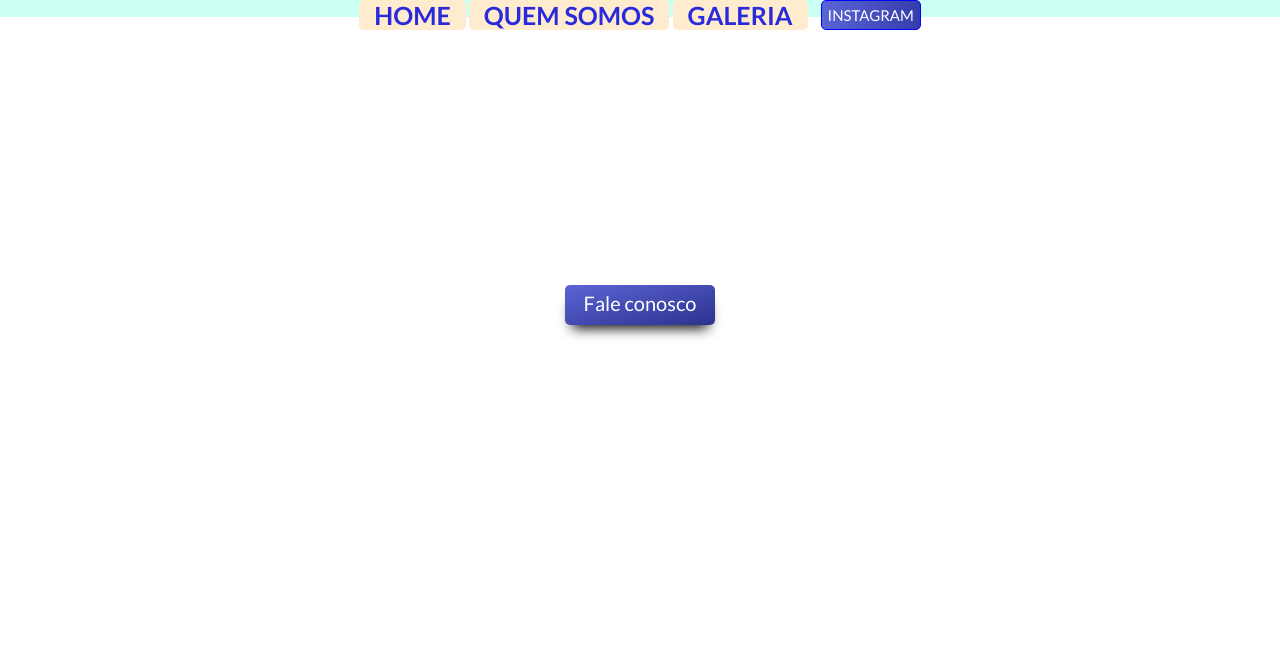
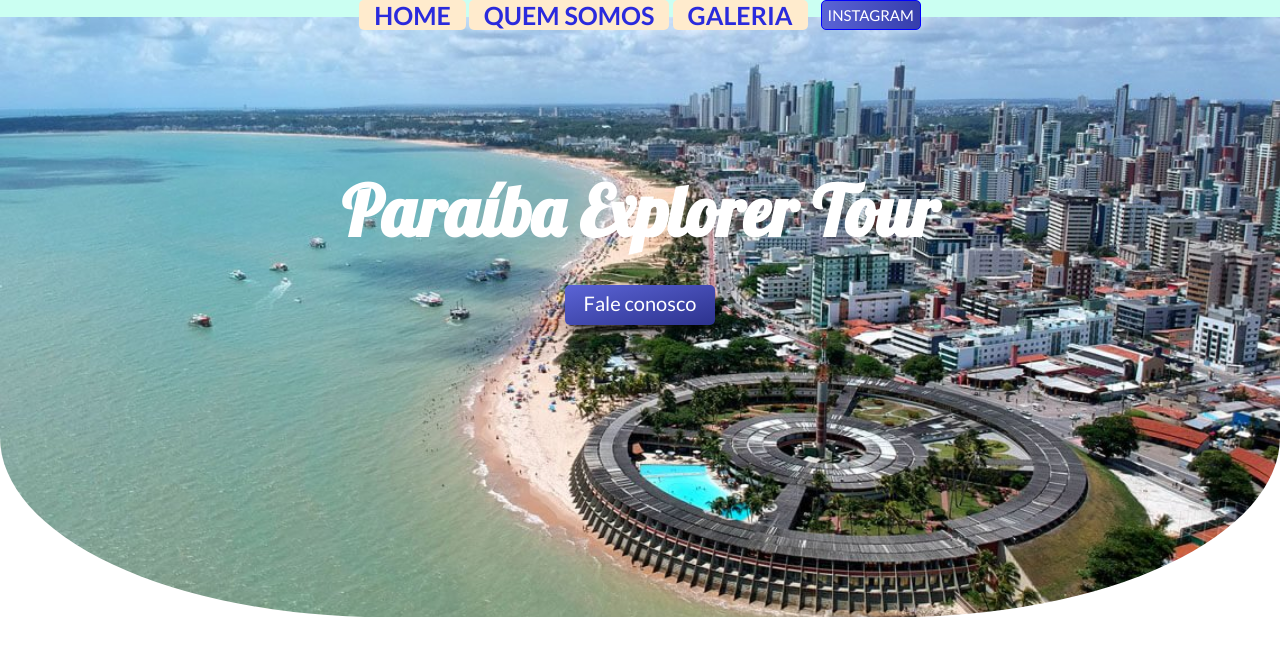
Before and after one commit to FrancisBernard34/360-turismo-Paraiba-Tour, a plain HTML site: page index.html in a window 1280 px wide. Shown: the part 128-800 px from the top of the page. Drawn offline with Linux system fonts and the light colour scheme; the site is published under a folder, as on GitHub Pages, so addresses that start at the root find nothing.

Commit message:
Correcao de bug no background

```diff
--- a/css/style.css
+++ b/css/style.css
@@ -92,7 +92,7 @@ header .menu .menu-options{
 }
 
 .section-1{
-  background: url(/images/background.jpeg);
+  background: url(../images/background.jpeg);
   height: 600px;
   background-repeat: no-repeat;
   background-size: cover;
```
